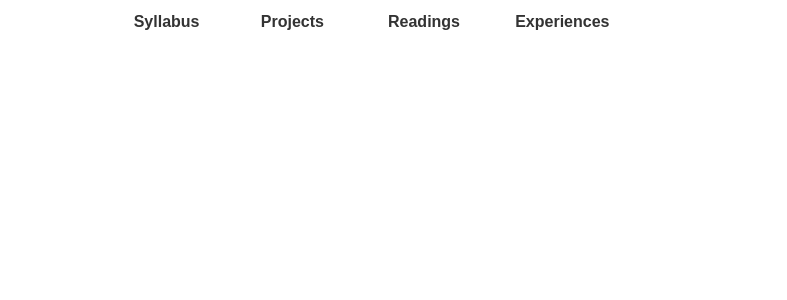
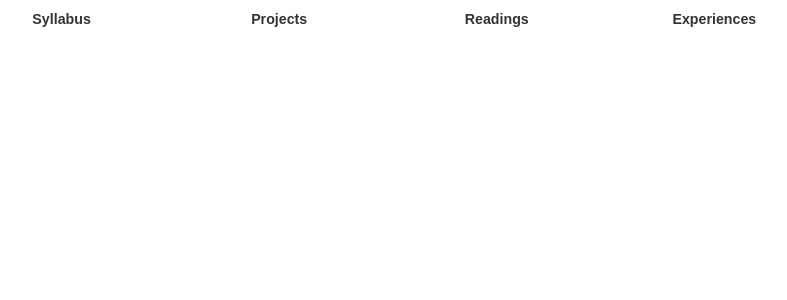
Before and after one commit to smbriones/smbriones.github.com, a Jekyll site: the page Challenges/index.html, which Jekyll copies as it is, in a window 1280 px wide. Shown: the top 300 px of the page, without its empty margins (252-1039 px from the left). Built offline with Jekyll 4.4.1, drawn with Linux system fonts in a browser that asks for light colours; nearby versions of some CDN libraries.

Commit message:
nav changes

```diff
--- a/Challenges/index.html
+++ b/Challenges/index.html
@@ -16,7 +16,6 @@
   <script type="text/javascript">try{Typekit.load();}catch(e){}</script>
 </head>
 <body>
-  <div role="main">
   <nav role="navigation">
     <ul class="m-top-nav">
       <li class="m-nav-item"><a href="#">Syllabus</a></li>
@@ -25,6 +24,7 @@
       <li class="m-nav-item"><a href="#">Experiences</a></li>
     </ul>
   </nav>
+  <div role="main">
 
     <div>
     </div>
--- a/Challenges/stylesheets/module.css
+++ b/Challenges/stylesheets/module.css
@@ -12,11 +12,16 @@
 
 .m-nav-item {
   display: inline-block;
-  font-size: 0.889em;
+  font-size: 0.79em;
   font-weight: 600;
   float: left;
   margin-top: 0.79em;
+  text-align: center;
   width: 25%;
+}
+
+.m-nav-item:last-child {
+  display: inline;
 }
 
 .m-nav-item a {
--- a/Challenges/stylesheets/state.css
+++ b/Challenges/stylesheets/state.css
@@ -3,7 +3,7 @@
 @media only screen and (max-width: 640px) {
   .m-top-nav {
     height: 2em;
-    width: 96%;
+    width: 95%;
   }
 
   .m-nav-item {
```
Lines whose indentation alone changed are shown as unchanged.
